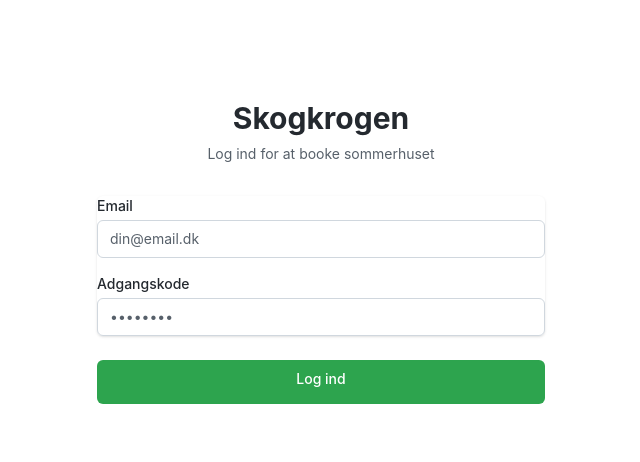
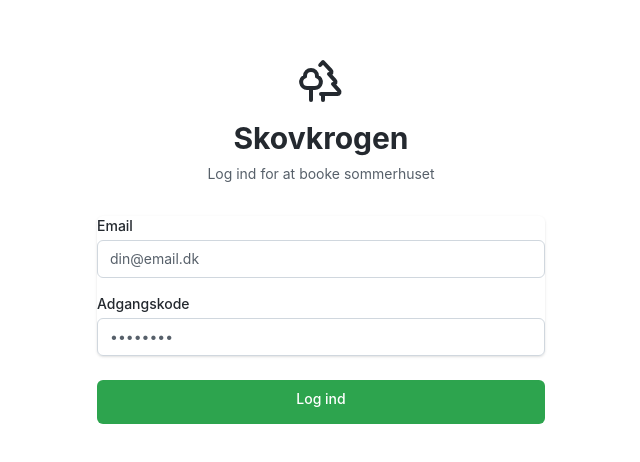
Before and after one commit to mikkelkonyher/sommerhus, a React (Vite) app: page /login in a window 1280 px wide. Shown: the part 160-622 px from the top of the page, without its empty margins (319-959 px from the left). Built offline with nearby package versions, Linux system fonts and the light colour scheme; no server answers.

Commit message:
Update Login.jsx

```diff
--- a/src/pages/Login.jsx
+++ b/src/pages/Login.jsx
@@ -33,9 +33,10 @@ export function Login() {
   return (
     <div className="min-h-screen bg-canvas-default flex items-center justify-center px-4 sm:px-6 lg:px-8">
       <div className="max-w-md w-full space-y-8">
-        <div>
-          <h2 className="mt-6 text-center text-2xl sm:text-3xl font-bold text-fg-default">
-            Skogkrogen
+        <div className="text-center">
+          <Trees className="mx-auto h-10 w-10 sm:h-12 sm:w-12 text-fg-default" />
+          <h2 className="mt-4 text-center text-2xl sm:text-3xl font-bold text-fg-default">
+            Skovkrogen
           </h2>
           <p className="mt-2 text-center text-sm text-fg-muted">
             Log ind for at booke sommerhuset
```
